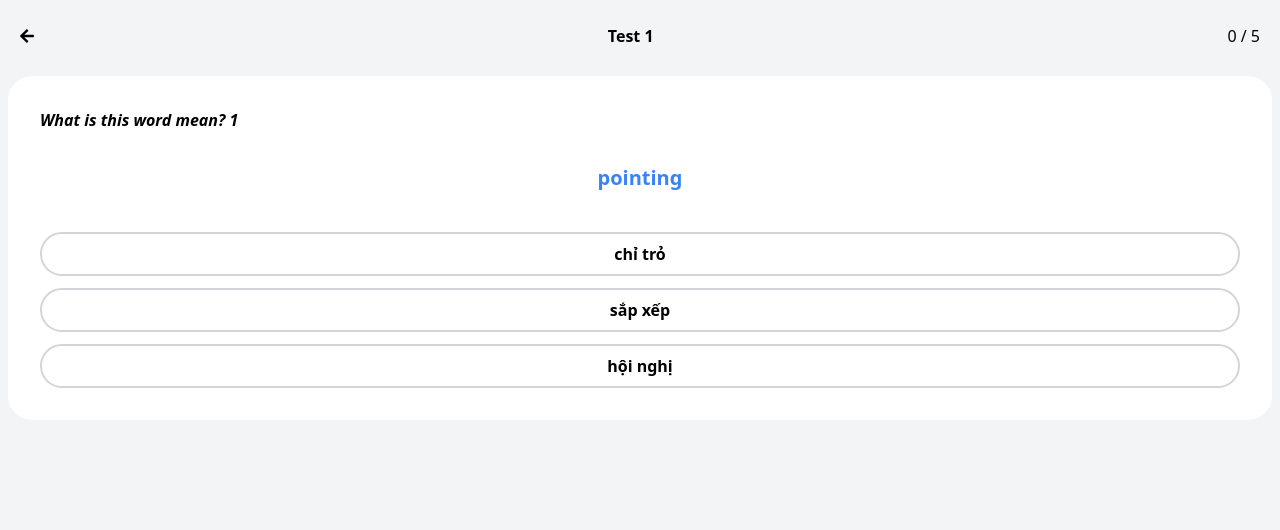
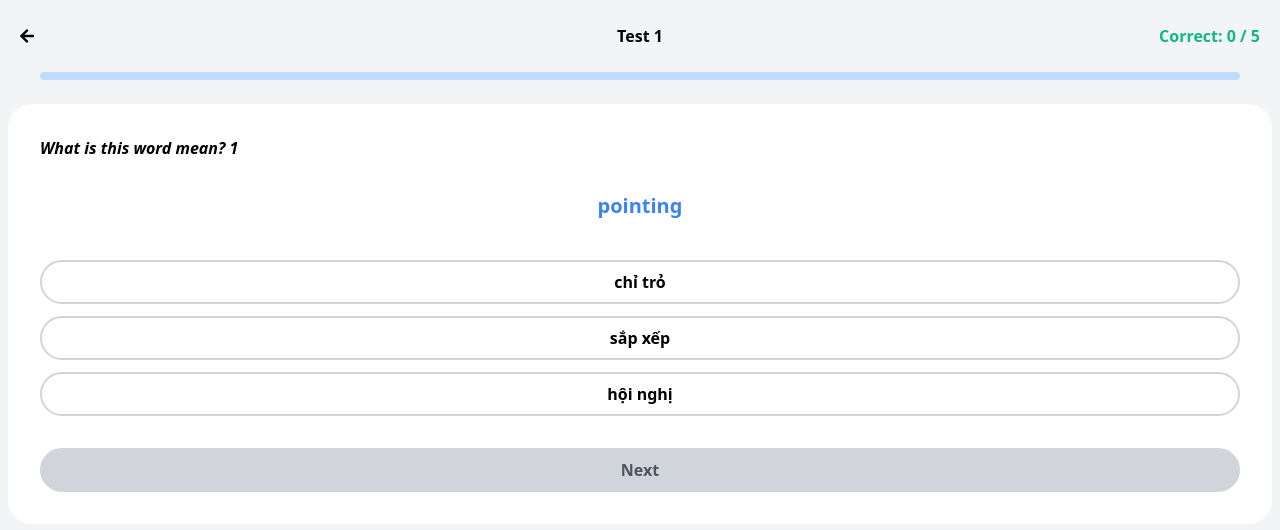
Before and after one commit to namdq2/voca-toeic, a React (Create React App) app: page /tests/1/1 in a window 1280 px wide. Shown: the top 530 px of the page. Built offline with nearby package versions, Linux system fonts and the light colour scheme.

Commit message:
added notification, next question, finish question, progress bar in test, header part, header test, correct style

```diff
--- /dev/null
+++ b/src/components/button/index.js
@@ -0,0 +1,12 @@
+function Button(props) {
+    const { content, disabled, onClick, bgColor, borderColor, textColor } = props;
+    const colorCSS = disabled ? "bg-gray-300" : bgColor ? bgColor : "bg-gray-300";
+    const borderColorCSS = disabled ? "border-gray-300" : borderColor ? borderColor : "border-gray-300";
+    const textColorCSS = disabled ? "text-gray-600" : textColor ? textColor : "text-gray-600";
+    return (
+        <button className={"w-full mt-3 rounded-3xl border-2 p-2 flex justify-center items-center font-bold " + colorCSS + " " + borderColorCSS + " " + textColorCSS}
+            onClick={() => onClick()} disabled={disabled}>{content}</button>
+    );
+}
+
+export default Button;
--- a/src/components/header/header-back/index.js
+++ b/src/components/header/header-part/index.js
@@ -2,22 +2,21 @@ import { FontAwesomeIcon } from '@fortawesome/react-fontawesome';
 import { faArrowLeft } from '@fortawesome/free-solid-svg-icons'
 import { Link } from 'react-router-dom';
 
-function HeaderBack(props) {
-  const { title, pass, total } = props;
-
+function HeaderPart(props) {
+  const { title } = props;
   return (
-    <div className="flex p-5 h-16 items-center justify-between">
-      <div className="">
+    <div className="flex p-5 h-16 items-center">
+      <div className="flex-1">
         <Link to="/"><FontAwesomeIcon icon={faArrowLeft} /></Link>
       </div>
-      <div className="font-bold">
+      <div className="flex-1 font-bold flex justify-center">
         {title}
       </div>
-      <div className="">
-        {pass} / {total}
+      <div className="flex-1 font-bold text-green-500">
+
       </div>
     </div>
   );
 }
 
-export default HeaderBack;
+export default HeaderPart;
--- /dev/null
+++ b/src/components/header/header-test/index.js
@@ -0,0 +1,33 @@
+import { FontAwesomeIcon } from '@fortawesome/react-fontawesome';
+import { faArrowLeft } from '@fortawesome/free-solid-svg-icons'
+import { Link } from 'react-router-dom';
+
+function HeaderTest(props) {
+  const { title, current, pass, total } = props;
+
+  const progress = current / total * 100;
+
+  return (
+    <div>
+      <div className="flex p-5 h-16 items-center">
+        <div className="flex-1">
+          <Link to="/"><FontAwesomeIcon icon={faArrowLeft} /></Link>
+        </div>
+        <div className="flex-1 font-bold flex justify-center">
+          {title}
+        </div>
+        <div className="flex-1 font-bold text-green-500 flex flex-row-reverse">
+          Correct: {pass} / {total}
+        </div>
+      </div>
+      <div className="relative pt-1 pl-10 pr-10">
+        <div className="overflow-hidden h-2 mb-4 text-xs flex rounded bg-blue-200">
+          <div style={{ width: progress + "%" }} className="shadow-none flex flex-col text-center whitespace-nowrap text-white justify-center bg-blue-500">
+          </div>
+        </div>
+      </div>
+    </div>
+  );
+}
+
+export default HeaderTest;
--- a/src/modules/part/index.js
+++ b/src/modules/part/index.js
@@ -1,4 +1,4 @@
-import HeaderBack from '../../components/header/header-back';
+import HeaderPart from '../../components/header/header-part';
 import QuestionContainer from '../../components/question-container';
 import { useParams } from 'react-router';
 import { useSelector } from 'react-redux';
@@ -19,7 +19,7 @@ function Part() {
     return (
         <div className="flex justify-center max-w">
             <div className="container">
-                <HeaderBack title={part.name}></HeaderBack>
+                <HeaderPart title={part.name}></HeaderPart>
                 <div className="p-2">
                     <QuestionContainer>
                         Tests
--- a/src/modules/test/index.js
+++ b/src/modules/test/index.js
@@ -1,10 +1,11 @@
-import HeaderBack from '../../components/header/header-back';
+import HeaderTest from '../../components/header/header-test';
 import QuestionContainer from '../../components/question-container';
 import Option from '../../components/option';
 import Word from '../../components/word';
 import { useParams } from 'react-router';
 import { useSelector } from 'react-redux';
 import React, { useState } from 'react';
+import Button from '../../components/button';
 
 let currentQuestionIndex = 0;
 
@@ -18,15 +19,13 @@ function Test() {
     const [result, setResult] = useState(undefined);
     const [isFinishTest, setIsFinishTest] = useState(false);
     const [pass, setPass] = useState(0);
+    const [currentQuestion, setCurrentQuestion] = useState(0);
 
     const nextQuestionClick = () => {
         setResult(undefined);
-
         if (currentQuestionIndex < test.questions.length - 1) {
             currentQuestionIndex = currentQuestionIndex + 1;
             setQuestion(test.questions[currentQuestionIndex]);
-        } else {
-            setIsFinishTest(true);
         }
     }
 
@@ -34,11 +33,15 @@ function Test() {
         let result = id === question.correctAnswerId;
         console.log(result)
         if (result) {
-            setResult("true");
+            setResult(true);
             setPass(pass + 1);
         } else {
-            setResult("false");
+            setResult(false);
         }
+        if (currentQuestionIndex === test.questions.length - 1) {
+            setIsFinishTest(true);
+        }
+        setCurrentQuestion(currentQuestion + 1);
     }
 
     const answerView = (answers) => answers.map((answer) =>
@@ -48,28 +51,50 @@ function Test() {
     return (
         <div className="flex justify-center max-w">
             <div className="container">
-                <HeaderBack title={test.name} pass={pass} total={test.questions.length}></HeaderBack>
+                <HeaderTest title={test.name} current={currentQuestion} pass={pass} total={test.questions.length}></HeaderTest>
                 <div className="p-2">
-                    {result}
                     <QuestionContainer key={question.id}>
                         <div className="font-bold italic">{question.question}</div>
                         <Word content={question.word}></Word>
                         <div className="flex-row">
                             {answerView(question.answers)}
                         </div>
-                        {
-                            !isFinishTest ?
-                                result ? (
-                                    <div>
-                                        <button onClick={() => nextQuestionClick()}>Next</button>
-                                    </div>
-                                ) : null
-                                : "Finish"
-                        }
+                        <div className="mt-8">
+                            {
+                                (result !== undefined) ?
+                                    result ?
+                                        <div className="w-full p-6 rounded-xl border-2 p-2 flex justify-center items-center
+                                    font-bold bg-green-300 border-green-300 text-green-800">Đúng rồi!</div>
+                                        :
+                                        <div className="w-full p-6 rounded-xl border-2 p-2 flex justify-center items-center
+                                    font-bold bg-red-300 border-red-300 text-red-800">Sai rồi :(</div>
+                                    : null
+                            }
+                        </div>
+                        <div className="mt-4">
+                            {
+                                isFinishTest ?
+                                    <Button onClick={() => { }}
+                                        content="Finish"
+                                        textColor="text-red-800"
+                                        bgColor="bg-red-500"
+                                        borderColor="border-red-500"
+                                        disabled={!result}>
+                                    </Button>
+                                    :
+                                    <Button onClick={nextQuestionClick}
+                                        content="Next"
+                                        textColor="text-green-800"
+                                        bgColor="bg-green-400"
+                                        borderColor="border-green-400"
+                                        disabled={result === undefined}>
+                                    </Button>
+                            }
+                        </div>
                     </QuestionContainer>
                 </div>
             </div>
-        </div>
+        </div >
     );
 }
 
```
Also changed, not shown: 1 other file (tests, documents, lock files or other folders).
